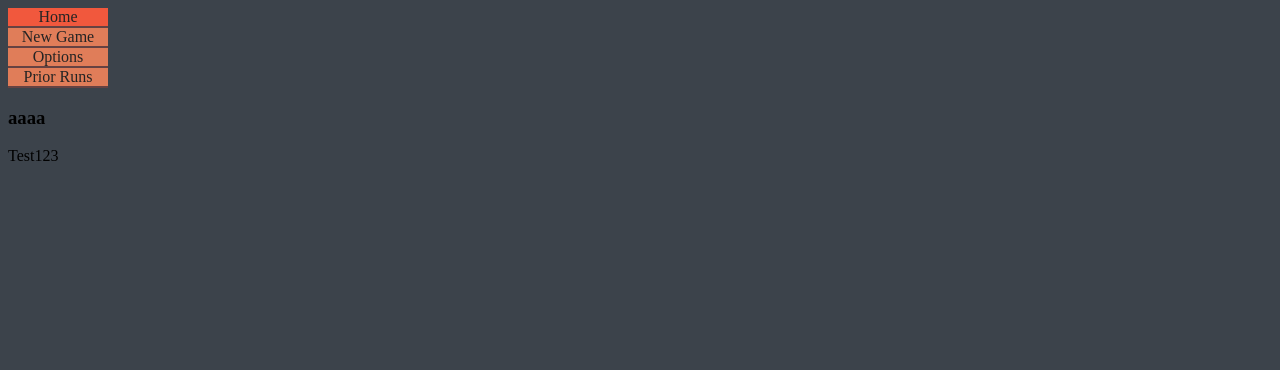
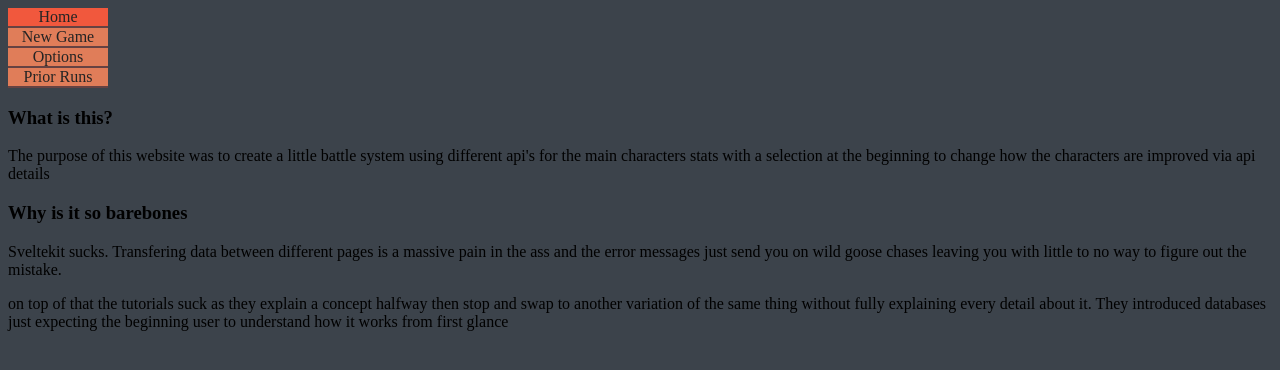
Before and after one commit to bit-web-1/project-24-2-OLDILJ, a SvelteKit app in the folder Assessment/: page /About in a window 1280 px wide. Shown: the top 370 px of the page. Built offline with nearby package versions, Linux system fonts and the light colour scheme.

Commit message:
added text to about page

```diff
--- /dev/null
+++ b/Assessment/src/lib/Footer.svelte
@@ -0,0 +1,19 @@
+<script>
+
+</script>
+
+<p>Logan j. Olding</p>
+
+
+
+
+<style>
+p
+{
+    background-color: sandybrown;
+    padding: 2em;
+    font-weight: bolder;
+    font-size: larger;
+    border: 0.25em dotted;
+}
+</style>
--- a/Assessment/src/routes/About/+page.svelte
+++ b/Assessment/src/routes/About/+page.svelte
@@ -4,5 +4,8 @@
     import NavBar from "$lib/NavBar.svelte";
 </script>
 <NavBar/>
-<h3>aaaa</h3>
-<p>Test123</p>
+<h3>What is this?</h3>
+<p>The purpose of this website was to create a little battle system using different api's for the main characters stats with a selection at the beginning to change how the characters are improved via api details</p>
+<h3>Why is it so barebones</h3>
+<p>Sveltekit sucks. Transfering data between different pages is a massive pain in the ass and the error messages just send you on wild goose chases leaving you with little to no way to figure out the mistake.</p>
+<p>on top of that the tutorials suck as they explain a concept halfway then stop and swap to another variation of the same thing without fully explaining every detail about it. They introduced databases just expecting the beginning user to understand how it works from first glance</p>
--- a/Assessment/src/routes/Load/+page.svelte
+++ b/Assessment/src/routes/Load/+page.svelte
@@ -1,7 +1,7 @@
 <script>
     /** @type {{ data: import('./$types').PageData }} */
     let { data } = $props();
-    import NavBar from '../../lib/NavBar.svelte';
+    import NavBar from '$lib/NavBar.svelte';
 </script>
 <NavBar/>
 <p>{data.GameInProgress ? 'Game Is In Progress' : 'No Game Found'}</p>
```
